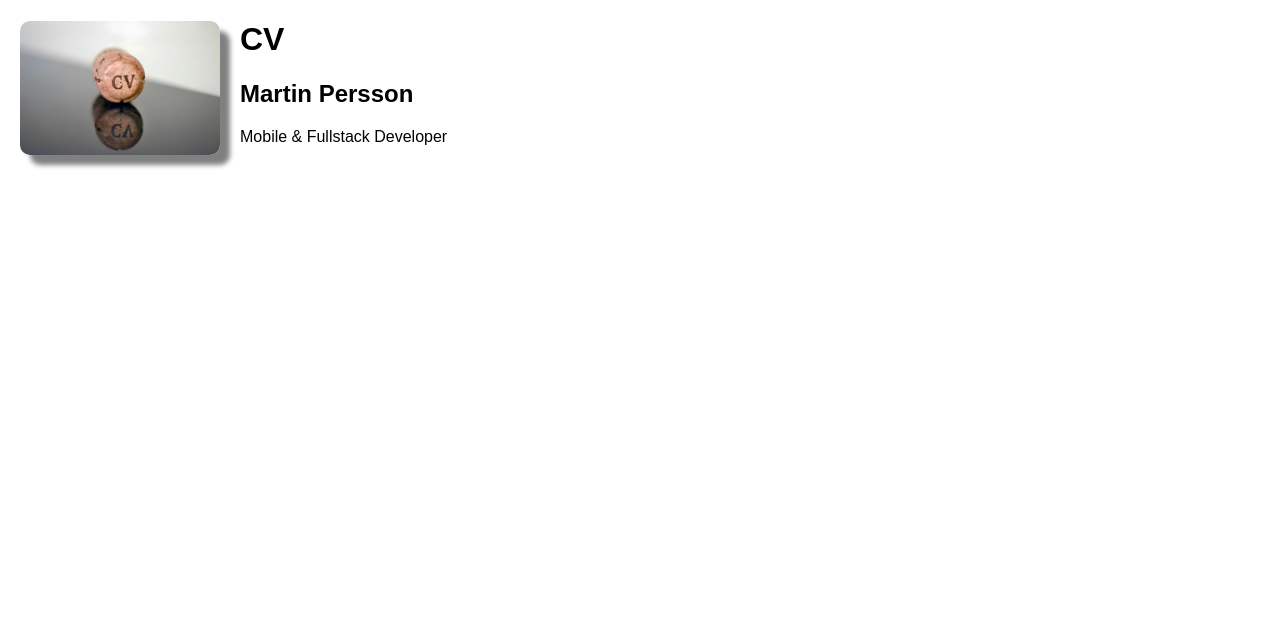
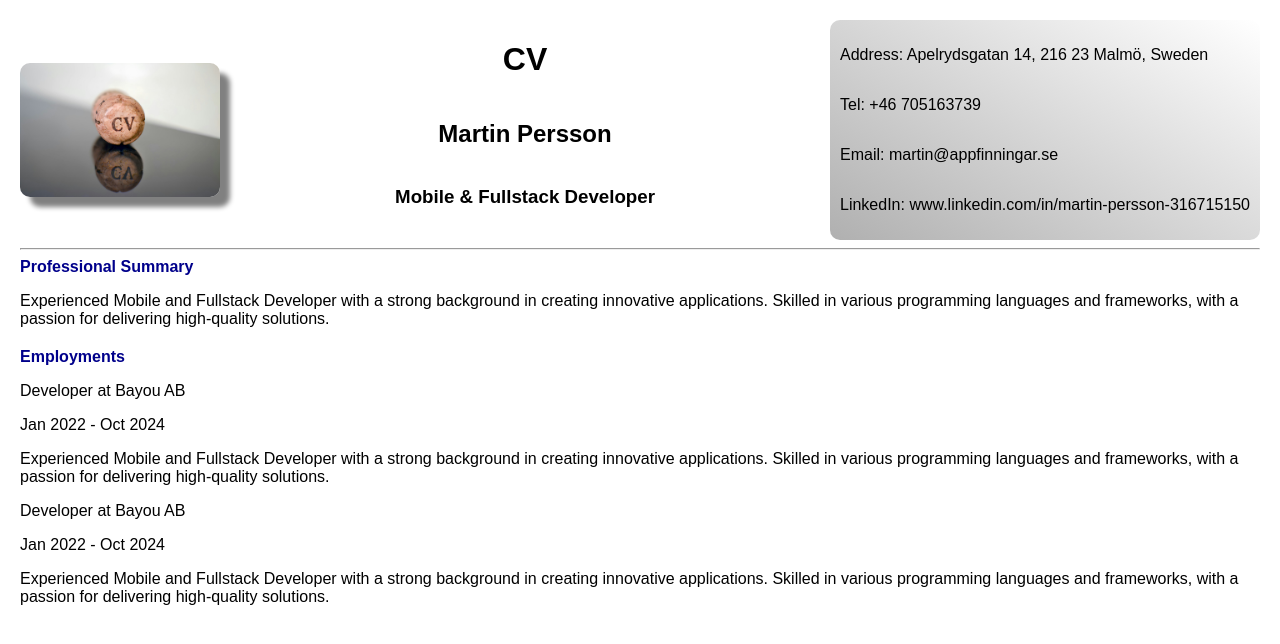
Before and after one commit to MartinPersson-Lexicon/WebCV, a plain HTML site: page index.html in a window 1280 px wide. Drawn offline with Linux system fonts and the light colour scheme.

Commit message:
Added som styling, a header and some dummy text

```diff
--- a/index.html
+++ b/index.html
@@ -8,26 +8,60 @@
       name="description"
       content="Curriculum Vitae of Martin Persson, Mobile & Fullstack Developer"
     />
-    <style>
-      body {
-        font-family: Arial, sans-serif;
-        margin: 20px;
-      }
-      img {
-        border-radius: 10px;
-        box-shadow: 10px 10px 5px grey;
-        width: 200px;
-        float: left;
-        margin-right: 20px;
-      }
-    </style>
+    <link rel="stylesheet" href="styles.css" />
   </head>
 
   <body>
-    <img src="images/cv.jpg" alt="Image of a kork with engraving 'CV" />
-    <h1>CV</h1>
-    <h2>Martin Persson</h2>
-    <p>Mobile & Fullstack Developer</p>
-    <script src="index.js"></script>
+    <div class="header">
+      <div class="photo">
+        <img
+          src="images/cv.jpg"
+          title="Kork with engraving 'CV'"
+          alt="Image of a kork with engraving 'CV'"
+        />
+      </div>
+      <div class="name-and-title">
+        <h1>CV</h1>
+        <h2>Martin Persson</h2>
+        <h3>Mobile & Fullstack Developer</h3>
+      </div>
+      <div class="contact-info">
+        <p>Address: Apelrydsgatan 14, 216 23 Malmö, Sweden</p>
+        <p>Tel: +46 705163739</p>
+        <p>Email: martin@appfinningar.se</p>
+        <p>LinkedIn: www.linkedin.com/in/martin-persson-316715150</p>
+      </div>
+    </div>
+    <hr />
+    <div class="major-section">
+      <h4>Professional Summary</h4>
+      <p>
+        Experienced Mobile and Fullstack Developer with a strong background in
+        creating innovative applications. Skilled in various programming
+        languages and frameworks, with a passion for delivering high-quality
+        solutions.
+      </p>
+    </div>
+    <h4>Employments</h4>
+    <div class="employments">
+      <p>Developer at Bayou AB</p>
+      <p>Jan 2022 - Oct 2024</p>
+      <p>
+        Experienced Mobile and Fullstack Developer with a strong background in
+        creating innovative applications. Skilled in various programming
+        languages and frameworks, with a passion for delivering high-quality
+        solutions.
+      </p>
+    </div>
+    <div class="employments">
+      <p>Developer at Bayou AB</p>
+      <p>Jan 2022 - Oct 2024</p>
+      <p>
+        Experienced Mobile and Fullstack Developer with a strong background in
+        creating innovative applications. Skilled in various programming
+        languages and frameworks, with a passion for delivering high-quality
+        solutions.
+      </p>
+    </div>
   </body>
 </html>
--- /dev/null
+++ b/styles.css
@@ -0,0 +1,39 @@
+body {
+  font-family: Arial, sans-serif;
+  margin: 20px;
+}
+h4 {
+  color: darkblue;
+  margin: 0;
+}
+.major-section {
+  margin-bottom: 20px;
+}
+.photo {
+  display: flex;
+  align-items: center;
+}
+img {
+  border-radius: 10px;
+  box-shadow: 10px 10px 5px grey;
+  width: 200px;
+}
+
+.header {
+  display: flex;
+  flex-direction: row;
+  justify-content: space-between;
+}
+.name-and-title {
+  display: flex;
+  flex-direction: column;
+  align-items: center;
+}
+.contact-info {
+  display: flex;
+  border-radius: 10px;
+  flex-direction: column;
+  align-items: left;
+  background: linear-gradient(30deg, rgba(123, 123, 123, 0.6), transparent);
+  padding: 10px;
+}
```
